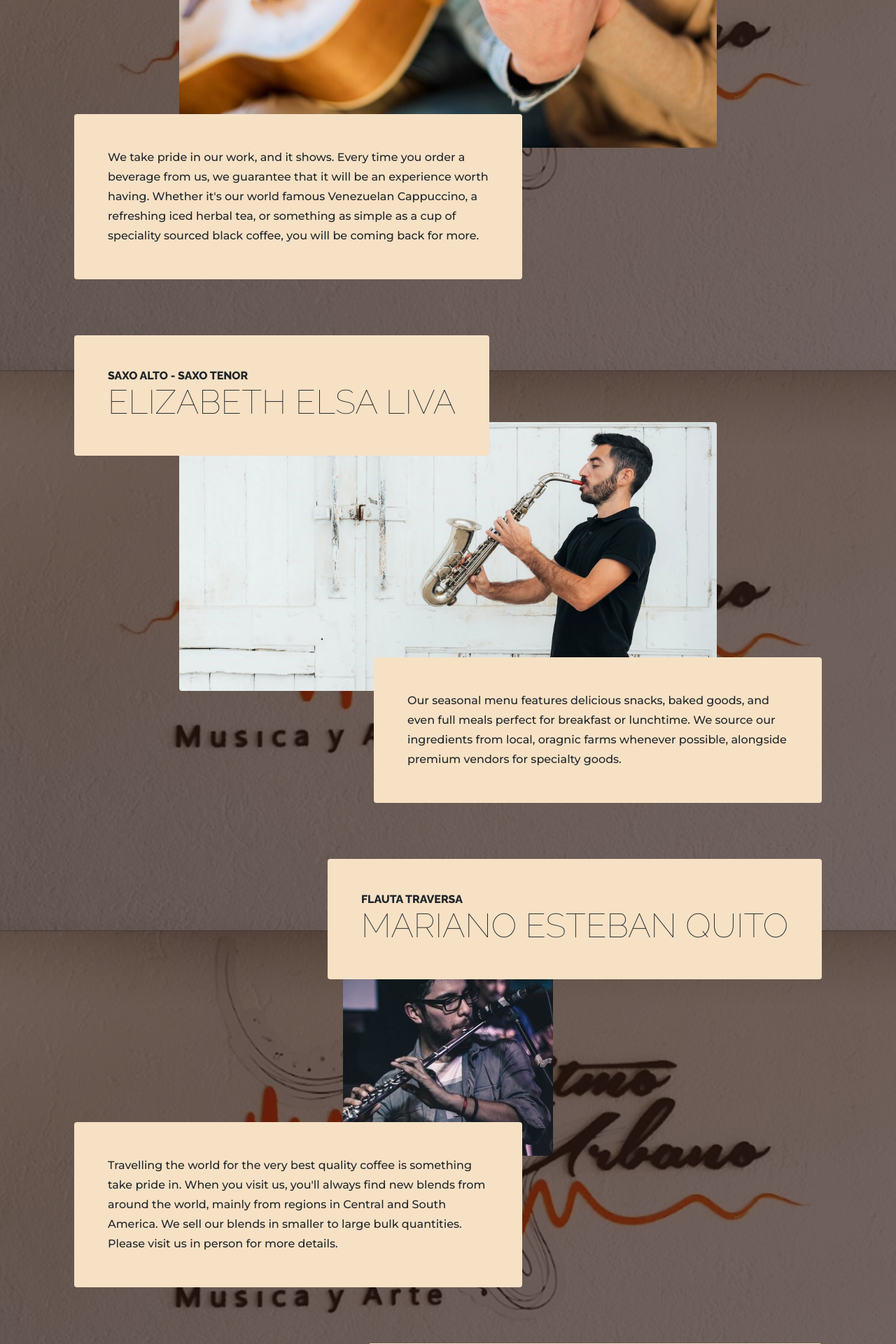
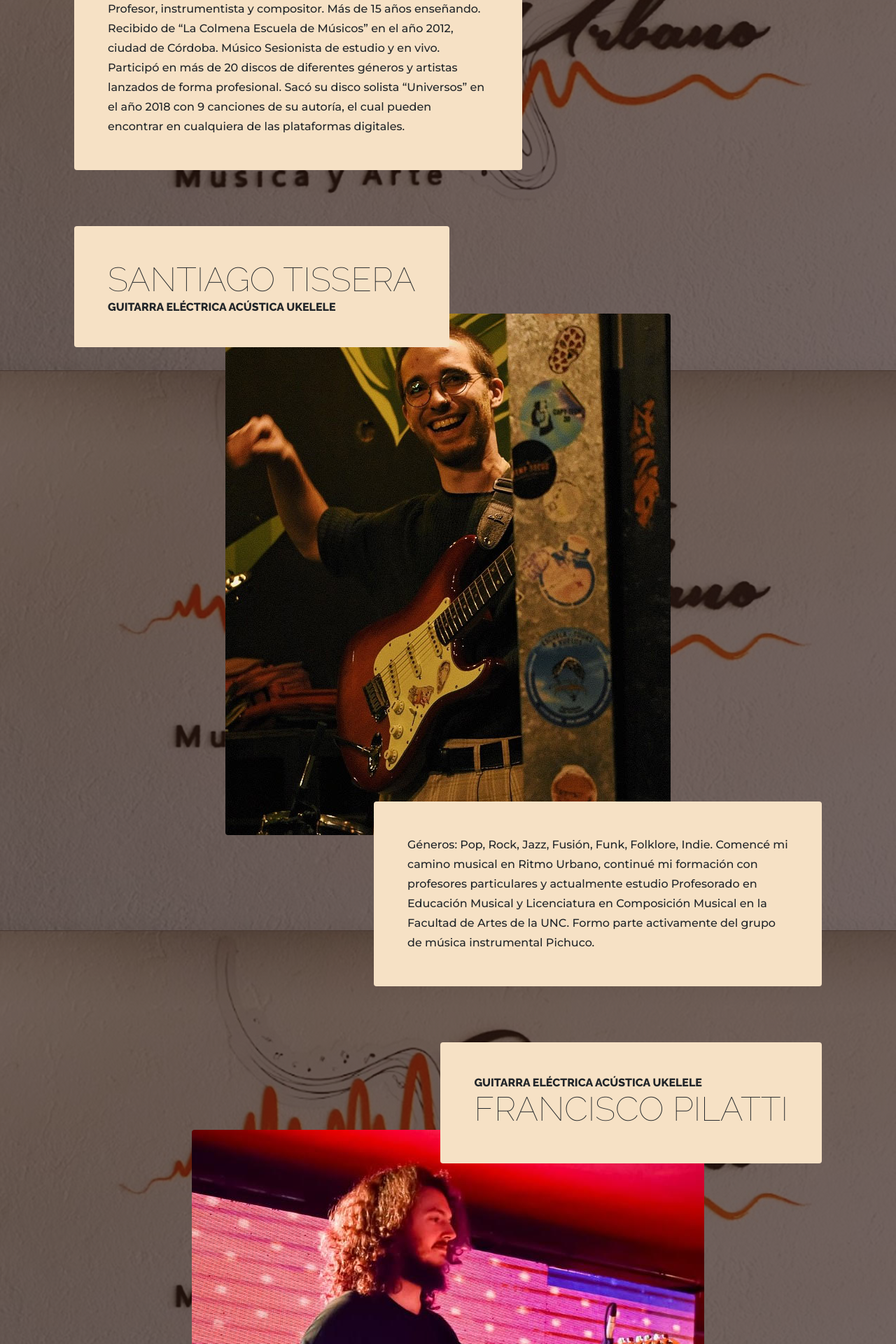
Before and after one commit to lucasger78/RitmoUrbano, a Django app: page /staff in a window 1280 px wide. Shown: the part 1071-2991 px from the top of the page at 70% size. Run offline with Django 4.2, Linux system fonts and the light colour scheme; some libraries are stand-ins or nearby versions.

Commit message:
Ritmo Urbano preFinal AGREGANDO TEXTOS Y FOTOS_01

```diff
--- a/AppRitmoUrbano/templates/AppRitmoUrbano/clases.html
+++ b/AppRitmoUrbano/templates/AppRitmoUrbano/clases.html
@@ -1,4 +1,4 @@
-{% extends "AppRitmoUrbano/inicio.html" %}
+{% extends "AppRitmoUrbano/index.html" %}
 
 {% load static %}
 
--- a/AppRitmoUrbano/templates/AppRitmoUrbano/staff.html
+++ b/AppRitmoUrbano/templates/AppRitmoUrbano/staff.html
@@ -25,15 +25,18 @@
             <div class="product-item-title d-flex">
                 <div class="bg-faded p-5 d-flex ms-auto rounded">
                     <h2 class="section-heading mb-0">
-                        <span class="section-heading-lower">Facundo Gilberto Erda</span>
+                        <span class="section-heading-lower">Matías Lupari</span>
                         <span class="section-heading-upper">GUITARRA Eléctrica Acústica Ukelele</span>
                     </h2>
 
                 </div>
             </div>
-            <img class="product-item-img mx-auto d-flex rounded img-fluid mb-3 mb-lg-0" src="{% static "AppRitmoUrbano\assets\img\profe_guitarra_01.jpg" %}" alt="..." />
+            <img class="product-item-img mx-auto d-flex rounded img-fluid mb-3 mb-lg-0" src="{% static "AppRitmoUrbano\assets\img\profe_guitarra_01b.jpg" %}" alt="..." />
             <div class="product-item-description d-flex me-auto">
-                <div class="bg-faded p-5 rounded"><p class="mb-0" style="font-family: montserrat, helvetica neue, open sans, source Sans pro">We take pride in our work, and it shows. Every time you order a beverage from us, we guarantee that it will be an experience worth having. Whether it's our world famous Venezuelan Cappuccino, a refreshing iced herbal tea, or something as simple as a cup of speciality sourced black coffee, you will be coming back for more.</p></div>
+                <div class="bg-faded p-5 rounded"><p class="mb-0" style="font-family: montserrat, helvetica neue, open sans, source Sans pro">Profesor, instrumentista y compositor. Más de 15 años enseñando. Recibido de “La Colmena Escuela de Músicos” en el año 2012,
+                    ciudad de Córdoba. Músico Sesionista de estudio y en vivo.  Participó en más de 20 discos de diferentes géneros y artistas lanzados de forma profesional. Sacó su disco solista “Universos” en el año 2018 con 9 canciones de su autoría,
+                    el cual pueden encontrar en cualquiera de las plataformas digitales.</p>
+            </div>
             </div>
         </div>
     </div>
@@ -44,14 +47,56 @@
             <div class="product-item-title d-flex">
                 <div class="bg-faded p-5 d-flex me-auto rounded">
                     <h2 class="section-heading mb-0">
-                        <span class="section-heading-upper">Saxo Alto - Saxo Tenor</span>
-                        <span class="section-heading-lower">Elizabeth Elsa Liva</span>
+                        <span class="section-heading-lower">Santiago Tissera</span>
+                        <span class="section-heading-upper">GUITARRA Eléctrica Acústica Ukelele</span>
                     </h2>
                 </div>
             </div>
-            <img class="product-item-img mx-auto d-flex rounded img-fluid mb-3 mb-lg-0" src="{% static "AppRitmoUrbano\assets\img\profe_saxo_01.jpg" %}" alt="..." />
+            <img class="product-item-img mx-auto d-flex rounded img-fluid mb-3 mb-lg-0" src="{% static "AppRitmoUrbano\assets\img\profe_guitarra_01c.jpg" %}" alt="..." />
             <div class="product-item-description d-flex ms-auto">
-                <div class="bg-faded p-5 rounded"><p class="mb-0" style="font-family: montserrat, helvetica neue, open sans, source Sans pro">Our seasonal menu features delicious snacks, baked goods, and even full meals perfect for breakfast or lunchtime. We source our ingredients from local, oragnic farms whenever possible, alongside premium vendors for specialty goods.</p></div>
+                <div class="bg-faded p-5 rounded"><p class="mb-0" style="font-family: montserrat, helvetica neue, open sans, source Sans pro">Géneros: Pop, Rock, Jazz, Fusión, Funk, Folklore, Indie.
+                    Comencé mi camino musical en Ritmo Urbano, continué mi formación con profesores particulares y actualmente estudio Profesorado en Educación Musical y Licenciatura en Composición Musical en la Facultad de Artes de la UNC.
+                    Formo parte activamente del grupo de música instrumental Pichuco.</p></div>
+            </div>
+        </div>
+    </div>
+</section>
+<section class="page-section">
+    <div class="container">
+        <div class="product-item">
+            <div class="product-item-title d-flex">
+                <div class="bg-faded p-5 d-flex ms-auto rounded">
+                    <h2 class="section-heading mb-0">
+                        <span class="section-heading-upper">GUITARRA ELÉCTRICA ACÚSTICA UKELELE</span>
+                        <span class="section-heading-lower">FRANCISCO PILATTI</span>
+                    </h2>
+                </div>
+            </div>
+            <img class="product-item-img mx-auto d-flex rounded img-fluid mb-3 mb-lg-0" src="{% static "AppRitmoUrbano\assets\img\profe_guitarra_01d.jpg" %}" alt="..." />
+            <div class="product-item-description d-flex me-auto">
+                <div class="bg-faded p-5 rounded"><p class="mb-0" style="font-family: montserrat, helvetica neue, open sans, source sans pro">Guitarrista egresado de La Colmena Escuela de musicos
+                    y con formación en guitarra clásica. Se desempeña como sesionista para bandas de diversos géneros, tanto en grabaciones como en shows,
+                    y realiza conciertos como solista.</p></div>
+            </div>
+        </div>
+    </div>
+</section>
+<section class="page-section">
+    <div class="container">
+        <div class="product-item">
+            <div class="product-item-title d-flex">
+                <div class="bg-faded p-5 d-flex me-auto rounded">
+                    <h2 class="section-heading mb-0">
+                        <span class="section-heading-upper">BATERÍA – PERCUSIÓN</span>
+                        <span class="section-heading-lower">CAMILO LAJE PIRRONCELLO</span>
+                    </h2>
+                </div>
+            </div>
+            <img class="product-item-img mx-auto d-flex rounded img-fluid mb-3 mb-lg-0" src="{% static "AppRitmoUrbano\assets\img\profe_bata_01.jpg" %}" alt="..." />
+            <div class="product-item-description d-flex ms-auto">
+                <div class="bg-faded p-5 rounded"><p class="mb-0" style="font-family: montserrat, helvetica neue, open sans, source Sans pro">Profesor de batería, orientado a géneros populares
+                    como funk, rock, jazz y R&B. Mis inicios como músico fueron en el taller Ritmo Urbano, continuando mi formación con profesores particulares. Actualmente es alumno regular en
+                    la escuela de músicos La Colmena, cursando mi segundo año de carrera. Formo parte activamente de un proyecto musical llamado Pichuco y también en otros como sesionista.</p></div>
             </div>
         </div>
     </div>
```
Also changed, not shown: AppRitmoUrbano/templates/AppRitmoUrbano/contactoFormulario.html (+9 -33 lines), AppRitmoUrbano/static/AppRitmoUrbano/assets/img/profe_bata_01.jpg (added), AppRitmoUrbano/static/AppRitmoUrbano/assets/img/profe_guitarra_01.jpg (deleted), AppRitmoUrbano/static/AppRitmoUrbano/assets/img/profe_guitarra_01c.jpg (added), AppRitmoUrbano/static/AppRitmoUrbano/assets/img/profe_guitarra_01d.jpg (added), db.sqlite3, media/media/media/profesores/mira-captura-176420.jpg, media/media/media/profesores/mira-captura-176420_gZiWfOy.jpg (added), media/media/media/profesores/profe_guitarra_01.JPG (added), 1 other file.
